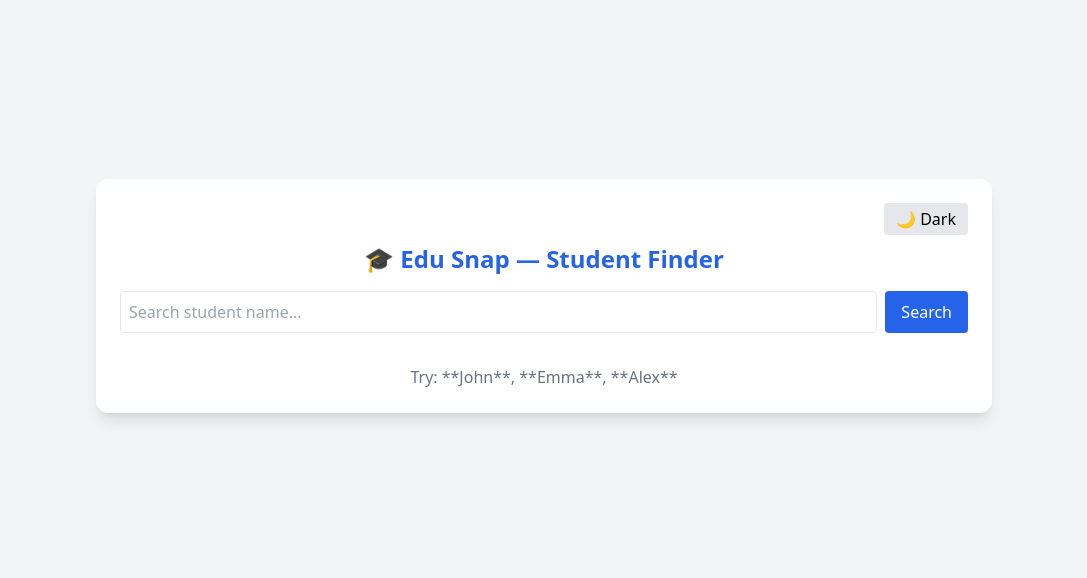
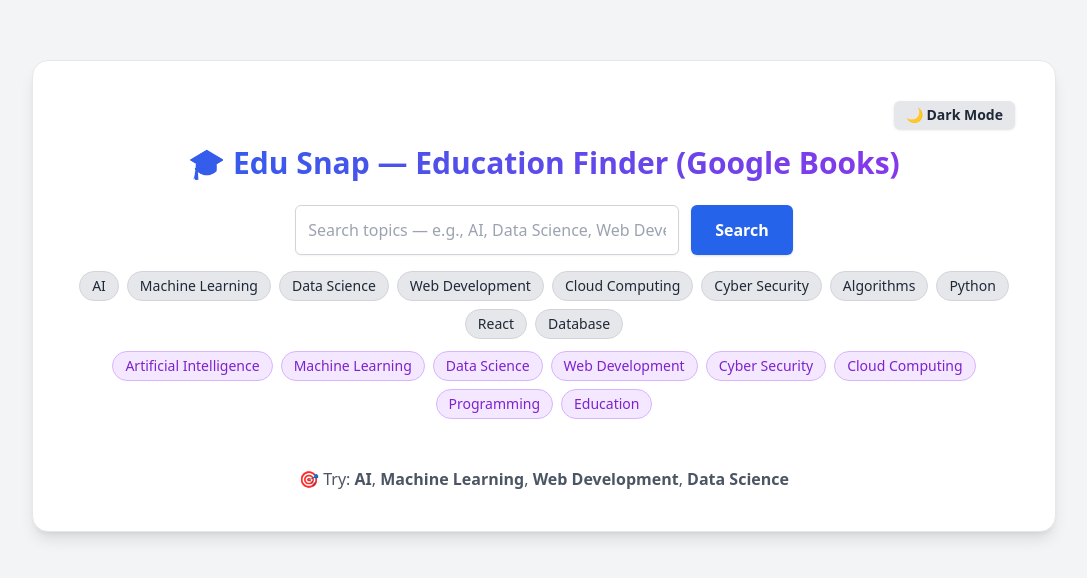
Before and after one commit to Tejas2913/Image_Fetcher_API, a React (Vite) app: page / in a window 1280 px wide. Shown: the part 104-682 px from the top of the page, without its empty margins (96-1183 px from the left). Built offline with nearby package versions, Linux system fonts and the light colour scheme.

Commit message:
Update App.jsx

```diff
--- a/src/App.jsx
+++ b/src/App.jsx
@@ -3,97 +3,175 @@
 
 function App() {
   const [keyword, setKeyword] = useState("");
-  const [students, setStudents] = useState([]);
+  const [items, setItems] = useState([]);   // books/courses-like
   const [loading, setLoading] = useState(false);
   const [darkMode, setDarkMode] = useState(false);
 
-  const fetchStudents = async (e) => {
-    e.preventDefault();
+  const suggestions = [
+    "AI", "Machine Learning", "Data Science", "Web Development",
+    "Cloud Computing", "Cyber Security", "Algorithms", "Python", "React", "Database"
+  ];
+
+  const filters = [
+    "Artificial Intelligence",
+    "Machine Learning",
+    "Data Science",
+    "Web Development",
+    "Cyber Security",
+    "Cloud Computing",
+    "Programming",
+    "Education"
+  ];
+
+  const searchGoogleBooks = async (e) => {
+    if (e?.preventDefault) e.preventDefault();
+    if (!keyword.trim()) return;
+
     setLoading(true);
+    try {
+      // Google Books — no API key needed for small usage
+      // We bias towards education by adding subject:education
+      const q = `${keyword} subject:education`;
+      const { data } = await axios.get("https://www.googleapis.com/books/v1/volumes", {
+        params: {
+          q,
+          maxResults: 12,
+          printType: "books",
+        },
+      });
 
-    try {
-      const res = await axios.get("https://randomuser.me/api/?results=20");
-      const data = res.data.results;
+      const results = (data.items || []).map((it) => {
+        const v = it.volumeInfo || {};
+        return {
+          id: it.id,
+          title: v.title || "Untitled",
+          authors: (v.authors || []).join(", "),
+          thumb:
+            v.imageLinks?.thumbnail ||
+            v.imageLinks?.smallThumbnail ||
+            "https://via.placeholder.com/128x180?text=No+Image",
+          desc: v.description || "No description available.",
+          link: v.previewLink || v.infoLink || "#",
+          categories: (v.categories || []).join(", "),
+          source: "Google Books"
+        };
+      });
 
-      const filtered = data.filter((user) =>
-        user.name.first.toLowerCase().includes(keyword.toLowerCase()) ||
-        user.name.last.toLowerCase().includes(keyword.toLowerCase())
-      );
-
-      setStudents(filtered);
+      setItems(results);
     } catch (err) {
-      console.log(err);
-      alert("API fetch failed");
+      console.error(err);
+      alert("Error fetching from Google Books");
+    } finally {
+      setLoading(false);
     }
-    setLoading(false);
   };
 
   return (
     <div className={darkMode ? "dark" : ""}>
-      <div className="min-h-screen bg-gray-100 dark:bg-gray-900 flex justify-center items-center p-4">
-        <div className="max-w-4xl w-full bg-white dark:bg-gray-800 p-6 rounded-xl shadow-lg">
+      <div className="min-h-screen bg-gray-100 dark:bg-gray-900 transition-all flex items-center justify-center p-4">
+        <div className="w-full max-w-5xl bg-white dark:bg-gray-800 rounded-2xl shadow-lg p-6 md:p-10 border dark:border-gray-700 transition">
 
           {/* Dark Mode */}
-          <div className="flex justify-end mb-2">
+          <div className="flex justify-end mb-4">
             <button
               onClick={() => setDarkMode(!darkMode)}
-              className="px-3 py-1 rounded bg-gray-200 dark:bg-gray-700 dark:text-white"
+              className="px-3 py-1 text-sm font-semibold rounded-md
+              bg-gray-200 dark:bg-gray-700 text-gray-800 dark:text-gray-100
+              shadow hover:opacity-80 transition"
             >
-              {darkMode ? "☀ Light" : "🌙 Dark"}
+              {darkMode ? "☀️ Light Mode" : "🌙 Dark Mode"}
             </button>
           </div>
 
-          <h1 className="text-2xl font-bold text-center mb-4 text-blue-600 dark:text-blue-300">
-            🎓 Edu Snap — Student Finder
+          {/* Title */}
+          <h1 className="text-2xl md:text-3xl font-bold text-center mb-6 bg-gradient-to-r
+            from-blue-600 to-purple-600 dark:from-purple-400 dark:to-blue-300
+            bg-clip-text text-transparent">
+            🎓 Edu Snap — Education Finder (Google Books)
           </h1>
 
           {/* Search */}
-          <form onSubmit={fetchStudents} className="flex gap-2 mb-4">
+          <form onSubmit={searchGoogleBooks} className="flex flex-col sm:flex-row justify-center gap-3 mb-4">
             <input
               type="text"
-              placeholder="Search student name..."
+              className="border p-3 rounded-md w-full sm:w-96 focus:ring-2
+              focus:ring-blue-400 outline-none shadow-sm bg-white dark:bg-gray-700
+              border-gray-300 dark:border-gray-600 text-gray-800 dark:text-gray-100"
+              placeholder="Search topics — e.g., AI, Data Science, Web Development"
               value={keyword}
               onChange={(e) => setKeyword(e.target.value)}
-              className="w-full border p-2 rounded dark:bg-gray-700 dark:text-white"
               required
             />
-            <button className="bg-blue-600 text-white px-4 rounded">
-              {loading ? "..." : "Search"}
+            <button className="bg-blue-600 hover:bg-blue-700 dark:bg-blue-500 dark:hover:bg-blue-600 px-6 py-3 rounded-md text-white font-semibold shadow transition">
+              {loading ? "Searching..." : "Search"}
             </button>
           </form>
 
+          {/* Suggestions */}
+          <div className="flex flex-wrap justify-center gap-2 mb-3">
+            {suggestions.map((word, idx) => (
+              <button
+                key={idx}
+                onClick={() => { setKeyword(word); searchGoogleBooks(); }}
+                className="px-3 py-1 text-sm rounded-full bg-gray-200 dark:bg-gray-700
+                text-gray-800 dark:text-gray-100 border border-gray-300 dark:border-gray-600
+                hover:bg-blue-600 hover:text-white dark:hover:bg-blue-500 transition"
+              >
+                {word}
+              </button>
+            ))}
+          </div>
+
+          {/* Filters */}
+          <div className="flex flex-wrap justify-center gap-2 mb-6">
+            {filters.map((word, idx) => (
+              <button
+                key={idx}
+                onClick={() => { setKeyword(word); searchGoogleBooks(); }}
+                className="px-3 py-1 text-sm rounded-full bg-purple-100 dark:bg-purple-800
+                text-purple-700 dark:text-purple-200 border border-purple-300 dark:border-purple-600
+                hover:bg-purple-600 hover:text-white dark:hover:bg-purple-500 transition"
+              >
+                {word}
+              </button>
+            ))}
+          </div>
+
+          {/* Loader */}
           {loading && (
-            <p className="text-center text-blue-500 dark:text-blue-300">Loading...</p>
+            <div className="flex justify-center my-5">
+              <div className="border-4 border-blue-500 border-t-transparent rounded-full w-10 h-10 animate-spin"></div>
+            </div>
           )}
 
-          {/* Students Grid */}
+          {/* Results */}
           <div className="grid gap-4 sm:grid-cols-2 md:grid-cols-3">
-            {students.map((u, i) => (
-              <div key={i} className="bg-gray-100 dark:bg-gray-700 p-4 rounded-lg shadow">
-                <img
-                  src={u.picture.large}
-                  alt=""
-                  className="w-24 h-24 rounded-full mx-auto mb-2"
-                />
-                <p className="font-bold text-center dark:text-white">
-                  {u.name.first} {u.name.last}
-                </p>
-                <p className="text-sm text-center text-gray-600 dark:text-gray-300">
-                  {u.email}
-                </p>
-                <p className="text-xs text-center text-gray-500 dark:text-gray-400 mt-1">
-                  {u.location.city}
-                </p>
+            {items.map((b) => (
+              <div key={b.id} className="bg-white dark:bg-gray-800 p-4 rounded-xl shadow hover:shadow-lg transition">
+                <img src={b.thumb} alt={b.title} className="w-full h-48 object-cover rounded-lg mb-2" />
+                <h3 className="font-bold text-lg text-gray-800 dark:text-white line-clamp-2">{b.title}</h3>
+                <p className="text-sm text-gray-600 dark:text-gray-300">{b.authors || "Unknown author"}</p>
+                {b.categories && (
+                  <p className="text-xs text-gray-500 dark:text-gray-400 mt-1 line-clamp-1">{b.categories}</p>
+                )}
+                <a
+                  href={b.link}
+                  target="_blank"
+                  rel="noreferrer"
+                  className="mt-2 inline-block w-full text-center bg-blue-600 text-white rounded-md py-2 hover:bg-blue-700 dark:hover:bg-blue-500"
+                >
+                  Preview
+                </a>
+                <p className="text-[10px] text-gray-400 mt-1">{b.source}</p>
               </div>
             ))}
           </div>
 
-          {!loading && students.length === 0 && (
-            <p className="text-center text-gray-500 dark:text-gray-300 mt-4">
-              Try: **John**, **Emma**, **Alex**
+          {!loading && items.length === 0 && (
+            <p className="text-center text-gray-600 dark:text-gray-300 mt-6 text-sm md:text-base">
+              🎯 Try: <b>AI</b>, <b>Machine Learning</b>, <b>Web Development</b>, <b>Data Science</b>
             </p>
           )}
-
         </div>
       </div>
     </div>
```
